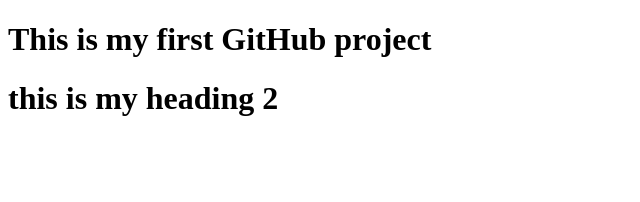
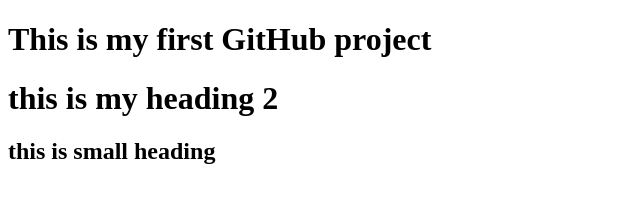
Before and after one commit to RashidMenhas/Samiullah-Rashidmenhas-demopro, a plain HTML site: page index.html in a window 1280 px wide. Shown: the whole page, without its empty margins (0-640 px from the left). Drawn offline with Linux system fonts and the light colour scheme.

Commit message:
change to my code
I added to heading  in my code

```diff
--- a/index.html
+++ b/index.html
@@ -9,6 +9,7 @@
 <body>
     <h1>This is my first GitHub project</h1>
     <h1>this is my heading 2 <h1>
+        <h2> this is small heading<h2>
 
 </body>
 </html>
```
